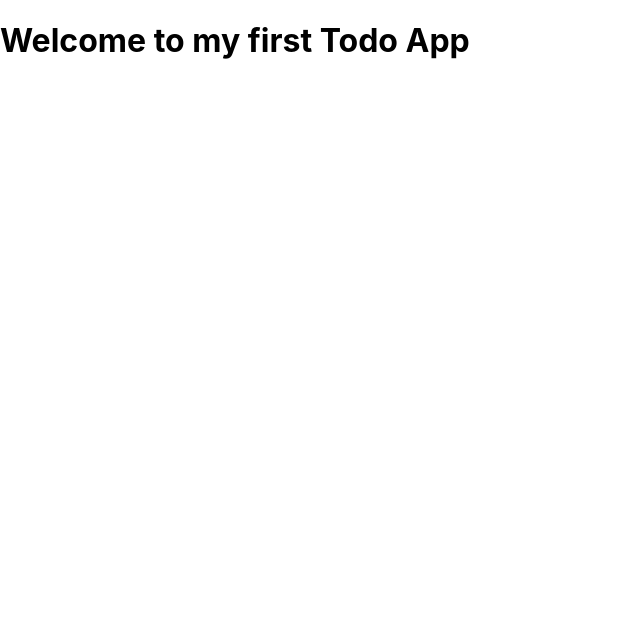
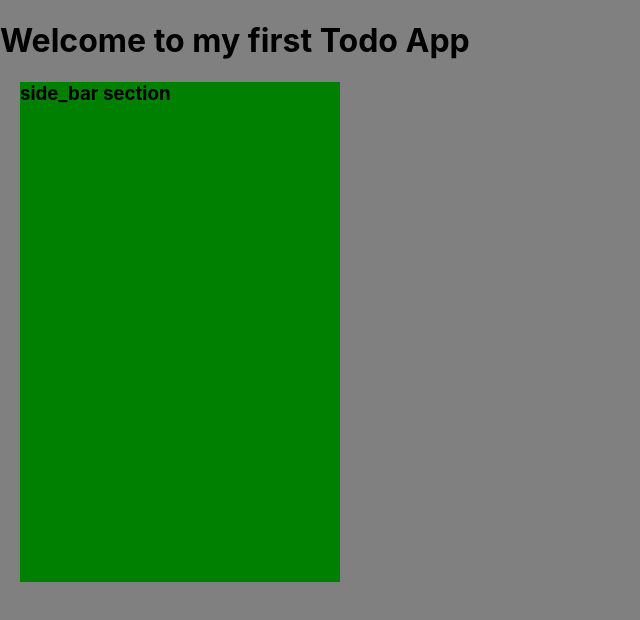
Before and after one commit to onigbajumo/goZSH, a React (Create React App) app: page / in a window 1280 px wide. Shown: the top 620 px of the page, without its empty margins (0-640 px from the left). Built offline with nearby package versions, Linux system fonts and the light colour scheme.

Commit message:
added Gozsh files

```diff
--- a/src/component/Gozsh.js
+++ b/src/component/Gozsh.js
@@ -1,8 +1,13 @@
 import React, {Component} from 'react';
+import '../cssFile/Gozsh.css';
+import Sidebar from './Sidebar'
 class Gozsh extends Component{
     render(){
         return (
+          <div>
             <h1> Welcome to my first Todo App</h1>
+            <Sidebar/>
+          </div>
         )
     }
 }
--- /dev/null
+++ b/src/component/Sidebar.js
@@ -0,0 +1,16 @@
+import React, {Component} from 'react';
+import '../cssFile/Sidebar.css'
+
+class Sidebar extends Component{
+    render(){
+        return (
+            <div className='side'>
+                <h3>
+                    side_bar section
+                </h3>
+            </div>
+
+        )
+    }
+}
+export default Sidebar;
--- a/src/cssFile/Gozsh.css
+++ b/src/cssFile/Gozsh.css
@@ -0,0 +1,3 @@
+body{
+    background: gray;
+}
--- /dev/null
+++ b/src/cssFile/Sidebar.css
@@ -0,0 +1,6 @@
+.side{
+    width: 25%;
+    height: 500px;
+    background-color: green;
+    margin: 20px;
+}
--- a/src/index.js
+++ b/src/index.js
@@ -3,6 +3,8 @@ import ReactDOM from 'react-dom';
 import './index.css';
 import * as serviceWorker from './serviceWorker';
 import Gozsh from './component/Gozsh';
+import Sidebar from './component/Sidebar';
+
 
 
 ReactDOM.render(<Gozsh />, document.getElementById('root'));
```
